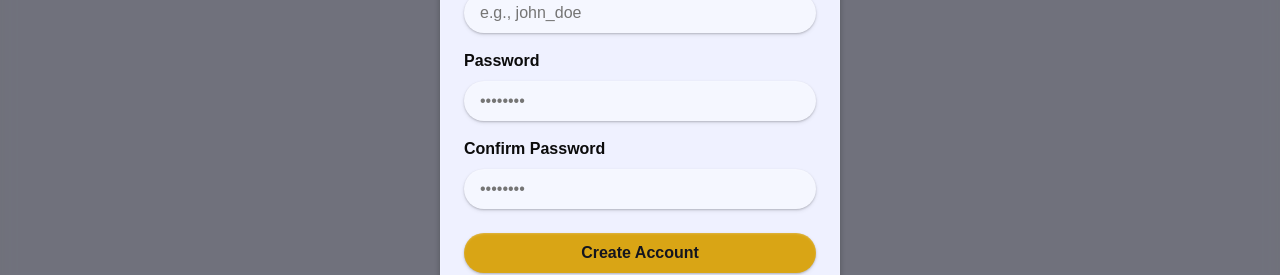
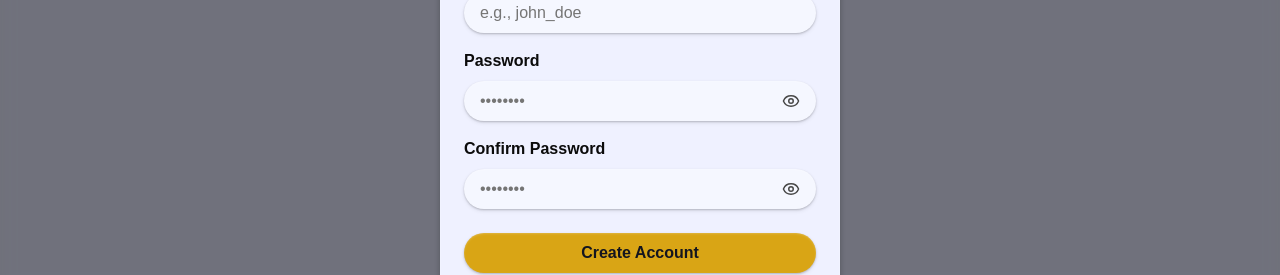
Before and after one commit to saoudabdulrahman/DishDetail, a React (Vite) app: page /profile in a window 1280 px wide. Both pictures are taken after a click on the button "Sign up". Shown: the part 353-628 px from the top of the page. Built offline with nearby package versions, Linux system fonts and the light colour scheme; a web font is replaced by a local one.

Commit message:
feat: add password visibility toggle to Login and Signup forms
Implements #11

```diff
--- a/src/components/AuthModal.css
+++ b/src/components/AuthModal.css
@@ -163,6 +163,37 @@
 	box-shadow:
 		var(--shadow-l),
 		0 0 0 2px var(--primary);
+}
+
+.password-input-wrapper {
+	position: relative;
+	display: flex;
+	align-items: center;
+}
+
+.password-input-wrapper input {
+	width: 100%;
+	padding-right: 3rem !important;
+}
+
+.password-toggle {
+	position: absolute;
+	right: 0.75rem;
+	background: none;
+	border: none;
+	color: var(--text-muted);
+	cursor: pointer;
+	display: flex;
+	align-items: center;
+	justify-content: center;
+	padding: 0.25rem;
+	border-radius: 50%;
+	transition: color 0.2s, background-color 0.2s;
+}
+
+.password-toggle:hover {
+	color: var(--text);
+	background-color: var(--bg);
 }
 
 .auth-form .remember-row {
--- a/src/components/AuthModal.jsx
+++ b/src/components/AuthModal.jsx
@@ -2,13 +2,14 @@ import { useEffect, useState } from 'react';
 import { createPortal } from 'react-dom';
 import { useAuth } from '../auth/useAuth';
 import { validateUser, saveUser } from '../auth/userStorage';
-import { Check, X } from 'lucide-react';
+import { Check, X, Eye, EyeOff } from 'lucide-react';
 import './AuthModal.css';
 
 function LoginForm({ onSwitch, onSuccess }) {
 	const { login } = useAuth();
 	const [username, setUsername] = useState('');
 	const [password, setPassword] = useState('');
+	const [showPassword, setShowPassword] = useState(false);
 	const [rememberMe, setRememberMe] = useState(false);
 	const [error, setError] = useState('');
 	const [shakeError, setShakeError] = useState(false);
@@ -63,13 +64,23 @@ function LoginForm({ onSwitch, onSuccess }) {
 
 				<label>
 					Password
+					<div className="password-input-wrapper">
 						<input
-						type="password"
+							type={showPassword ? 'text' : 'password'}
 							value={password}
 							onChange={(e) => setPassword(e.target.value)}
 							autoComplete="current-password"
 							placeholder="••••••••"
 						/>
+						<button
+							type="button"
+							className="password-toggle"
+							onClick={() => setShowPassword(!showPassword)}
+							aria-label={showPassword ? 'Hide password' : 'Show password'}
+						>
+							{showPassword ? <EyeOff size={18} /> : <Eye size={18} />}
+						</button>
+					</div>
 				</label>
 
 				<label className="remember-row">
@@ -106,6 +117,8 @@ function SignupForm({ onSwitch, onSuccess }) {
 	const [username, setUsername] = useState('');
 	const [password, setPassword] = useState('');
 	const [confirm, setConfirm] = useState('');
+	const [showPassword, setShowPassword] = useState(false);
+	const [showConfirm, setShowConfirm] = useState(false);
 	const [error, setError] = useState('');
 	const [shakeError, setShakeError] = useState(false);
 
@@ -190,24 +203,44 @@ function SignupForm({ onSwitch, onSuccess }) {
 
 				<label>
 					Password
+					<div className="password-input-wrapper">
 						<input
-						type="password"
+							type={showPassword ? 'text' : 'password'}
 							value={password}
 							onChange={(e) => setPassword(e.target.value)}
 							autoComplete="new-password"
 							placeholder="••••••••"
 						/>
+						<button
+							type="button"
+							className="password-toggle"
+							onClick={() => setShowPassword(!showPassword)}
+							aria-label={showPassword ? 'Hide password' : 'Show password'}
+						>
+							{showPassword ? <EyeOff size={18} /> : <Eye size={18} />}
+						</button>
+					</div>
 				</label>
 
 				<label>
 					Confirm Password
+					<div className="password-input-wrapper">
 						<input
-						type="password"
+							type={showConfirm ? 'text' : 'password'}
 							value={confirm}
 							onChange={(e) => setConfirm(e.target.value)}
 							autoComplete="new-password"
 							placeholder="••••••••"
 						/>
+						<button
+							type="button"
+							className="password-toggle"
+							onClick={() => setShowConfirm(!showConfirm)}
+							aria-label={showConfirm ? 'Hide confirm password' : 'Show confirm password'}
+						>
+							{showConfirm ? <EyeOff size={18} /> : <Eye size={18} />}
+						</button>
+					</div>
 				</label>
 
 				<button type="submit" className="auth-submit-button">
--- a/src/components/Header.css
+++ b/src/components/Header.css
@@ -188,7 +188,7 @@ header {
 	gap: 0.5rem;
 	background-color: var(--bg-light);
 	color: var(--text);
-	padding: 0.5rem 1rem;
+	padding: 0.5rem 1.2rem;
 	border: none;
 	border-radius: 2rem;
 	cursor: pointer;
--- a/src/pages/EstablishmentsPage.css
+++ b/src/pages/EstablishmentsPage.css
@@ -50,6 +50,11 @@
 	box-shadow: var(--shadow-m);
 }
 
+.rating-filter:focus {
+	outline: none;
+	box-shadow: var(--shadow-m), 0 0 0 2px var(--primary);
+}
+
 .select-icon {
 	position: absolute;
 	right: 0.5rem;
```
Lines whose indentation alone changed are shown as unchanged.
